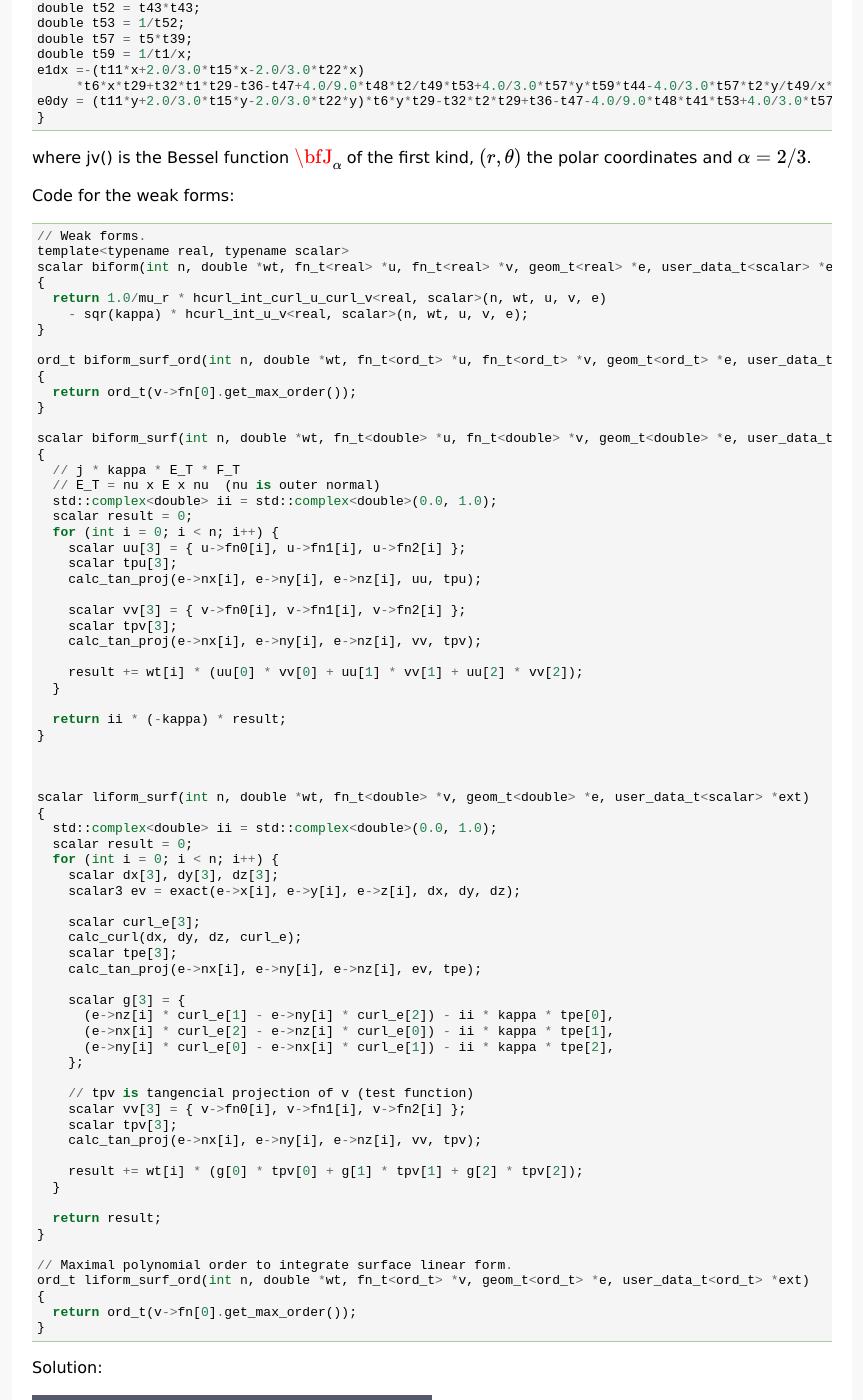
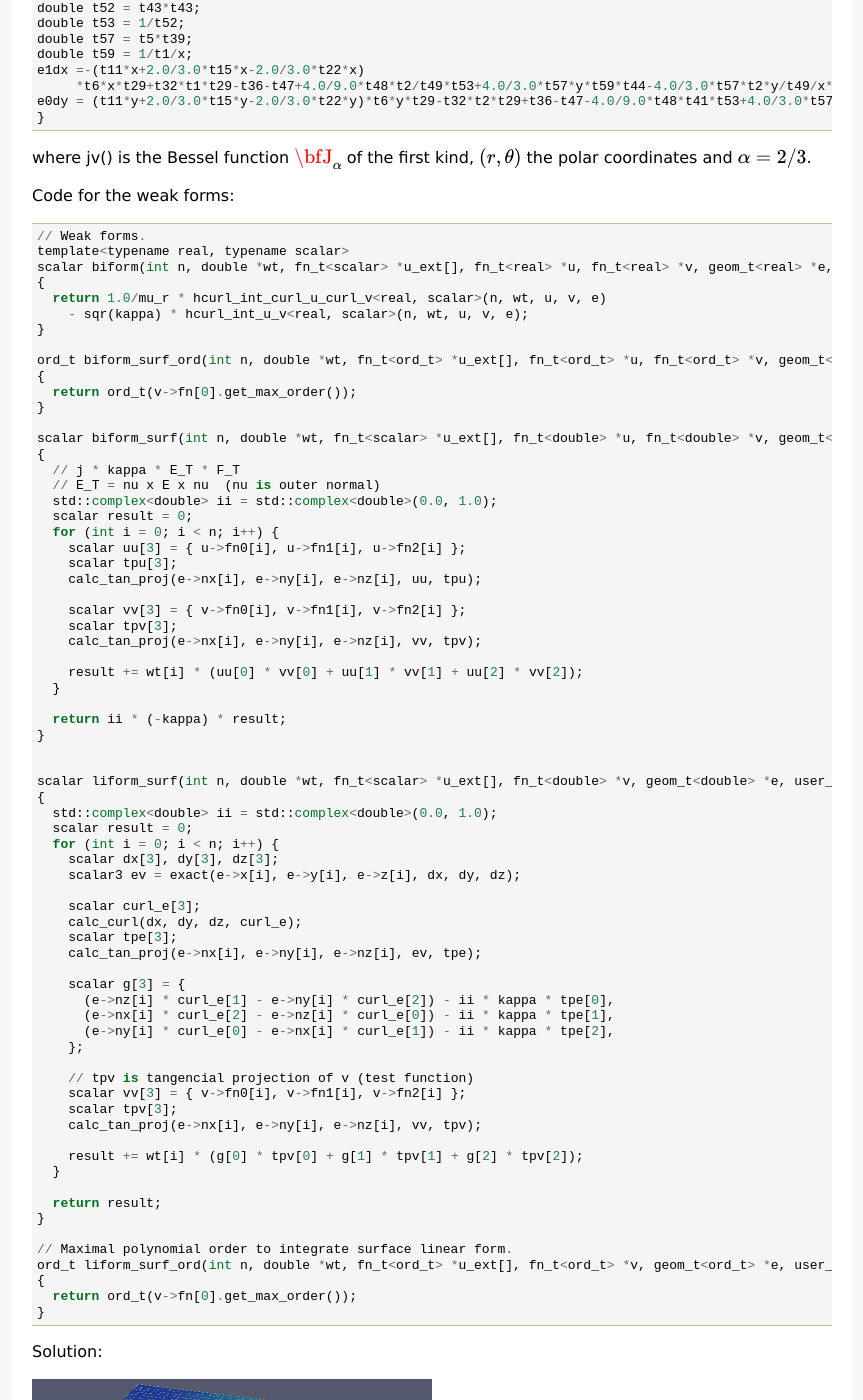
Before and after one commit to hpfem/hermes3d, a Sphinx documentation site: the page built from doc/src/benchmarks/bessel.rst, in a window 1280 px wide and 1400 px high, scrolled down 1431 px. Shown: the whole window, without its empty margins (218-1081 px from the left). Built offline with Sphinx 7.4.7, drawn with Linux system fonts in a browser that asks for light colours; formulas are drawn with MathJax 3.

Commit message:
Documentation changed for weak form unified

```diff
--- a/doc/src/benchmarks/bessel.rst
+++ b/doc/src/benchmarks/bessel.rst
@@ -116,18 +116,18 @@ Code for the weak forms:
 
         // Weak forms.
         template<typename real, typename scalar>
-        scalar biform(int n, double *wt, fn_t<real> *u, fn_t<real> *v, geom_t<real> *e, user_data_t<scalar> *ext)
+        scalar biform(int n, double *wt, fn_t<scalar> *u_ext[], fn_t<real> *u, fn_t<real> *v, geom_t<real> *e, user_data_t<scalar> *ext)
         {
           return 1.0/mu_r * hcurl_int_curl_u_curl_v<real, scalar>(n, wt, u, v, e)
             - sqr(kappa) * hcurl_int_u_v<real, scalar>(n, wt, u, v, e);
         }
 
-        ord_t biform_surf_ord(int n, double *wt, fn_t<ord_t> *u, fn_t<ord_t> *v, geom_t<ord_t> *e, user_data_t<ord_t> *ext)
+        ord_t biform_surf_ord(int n, double *wt, fn_t<ord_t> *u_ext[], fn_t<ord_t> *u, fn_t<ord_t> *v, geom_t<ord_t> *e, user_data_t<ord_t> *ext)
         {
           return ord_t(v->fn[0].get_max_order());
         }
 
-        scalar biform_surf(int n, double *wt, fn_t<double> *u, fn_t<double> *v, geom_t<double> *e, user_data_t<scalar> *ext)
+        scalar biform_surf(int n, double *wt, fn_t<scalar> *u_ext[], fn_t<double> *u, fn_t<double> *v, geom_t<double> *e, user_data_t<scalar> *ext)
         {
           // j * kappa * E_T * F_T
           // E_T = nu x E x nu  (nu is outer normal)
@@ -149,8 +149,7 @@ Code for the weak forms:
         }
 
 
-
-        scalar liform_surf(int n, double *wt, fn_t<double> *v, geom_t<double> *e, user_data_t<scalar> *ext)
+        scalar liform_surf(int n, double *wt, fn_t<scalar> *u_ext[], fn_t<double> *v, geom_t<double> *e, user_data_t<scalar> *ext)
         {
           std::complex<double> ii = std::complex<double>(0.0, 1.0);
           scalar result = 0;
@@ -181,7 +180,7 @@ Code for the weak forms:
         }
 
         // Maximal polynomial order to integrate surface linear form.
-        ord_t liform_surf_ord(int n, double *wt, fn_t<ord_t> *v, geom_t<ord_t> *e, user_data_t<ord_t> *ext)
+        ord_t liform_surf_ord(int n, double *wt, fn_t<ord_t> *u_ext[], fn_t<ord_t> *v, geom_t<ord_t> *e, user_data_t<ord_t> *ext)
         {
           return ord_t(v->fn[0].get_max_order());
         }
--- a/doc/src/benchmarks/fichera-corner.rst
+++ b/doc/src/benchmarks/fichera-corner.rst
@@ -70,7 +70,7 @@ Code for the exact solution and the weak forms:
     }
 
     emplate<typename real, typename scalar>
-    scalar bilinear_form(int n, double *wt, fn_t<real> *u, fn_t<real> *v, geom_t<real> *e, user_data_t<scalar> *data)
+    scalar bilinear_form(int n, double *wt, fn_t<scalar> *u_ext[], fn_t<real> *u, fn_t<real> *v, geom_t<real> *e, user_data_t<scalar> *data)
     {
       return int_grad_u_grad_v<real, scalar>(n, wt, u, v, e);
     }
@@ -82,7 +82,7 @@ Code for the exact solution and the weak forms:
     }
 
     template<typename real, typename scalar>
-    scalar linear_form(int n, double *wt, fn_t<real> *u, geom_t<real> *e, user_data_t<scalar> *data)
+    scalar linear_form(int n, double *wt, fn_t<scalar> *u_ext[], fn_t<real> *u, geom_t<real> *e, user_data_t<scalar> *data)
     {
       return -int_F_v<real, scalar>(n, wt, rhs, u, e);
     }
--- a/doc/src/benchmarks/layer.rst
+++ b/doc/src/benchmarks/layer.rst
@@ -94,7 +94,7 @@ Code for the exact solution and the weak forms:
 
     // Weak forms
     template<typename real, typename scalar>
-    scalar biform(int n, double *wt, fn_t<real> *u, fn_t<real> *v, geom_t<real> *e, user_data_t<scalar> *data)
+    scalar biform(int n, double *wt, fn_t<scalar> *u_ext[], fn_t<real> *u, fn_t<real> *v, geom_t<real> *e, user_data_t<scalar> *data)
     {
       return int_grad_u_grad_v<real, scalar>(n, wt, u, v, e);
     }
@@ -112,7 +112,7 @@ Code for the exact solution and the weak forms:
     }
 
     template<typename real, typename scalar>
-    scalar liform(int n, double *wt, fn_t<real> *v, geom_t<real> *e, user_data_t<scalar> *data)
+    scalar liform(int n, double *wt, fn_t<scalar> *u_ext[], fn_t<real> *v, geom_t<real> *e, user_data_t<scalar> *data)
     {
       return -int_F_v<real, scalar>(n, wt, rhs, v, e);
     }
```
Also changed, not shown: doc/src/examples/heat-conduction.rst (+6 -5 lines).
